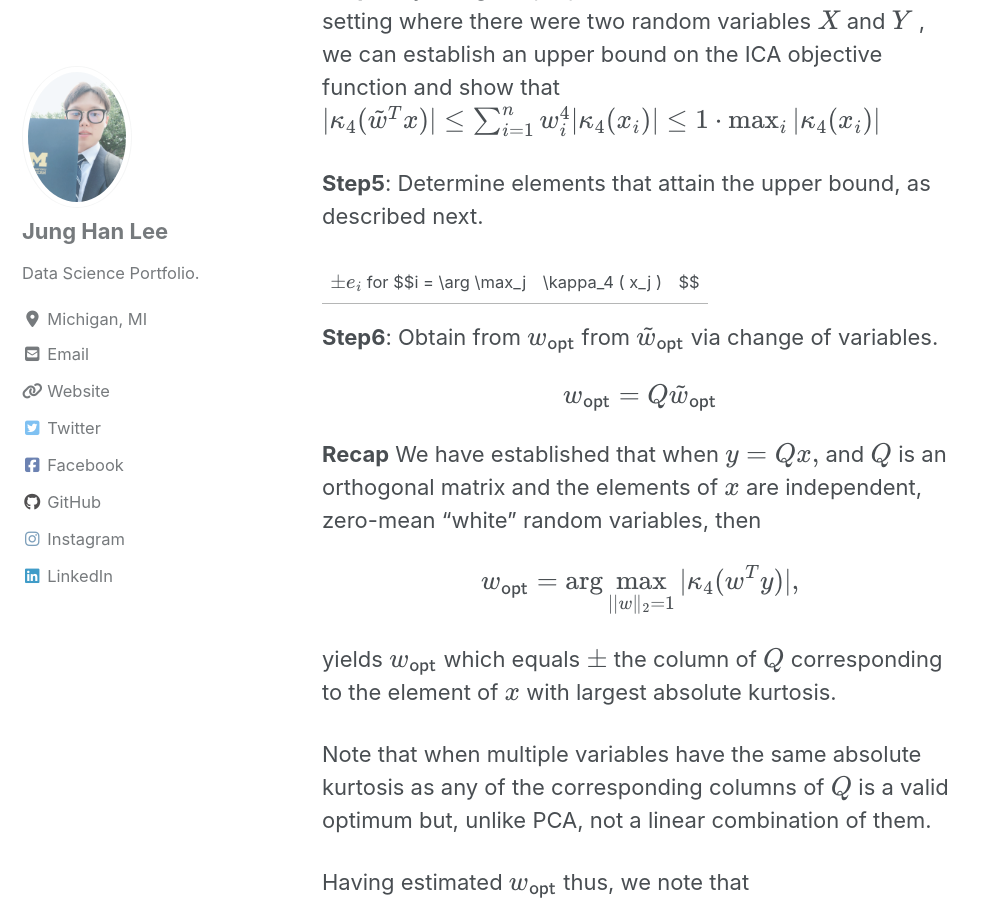
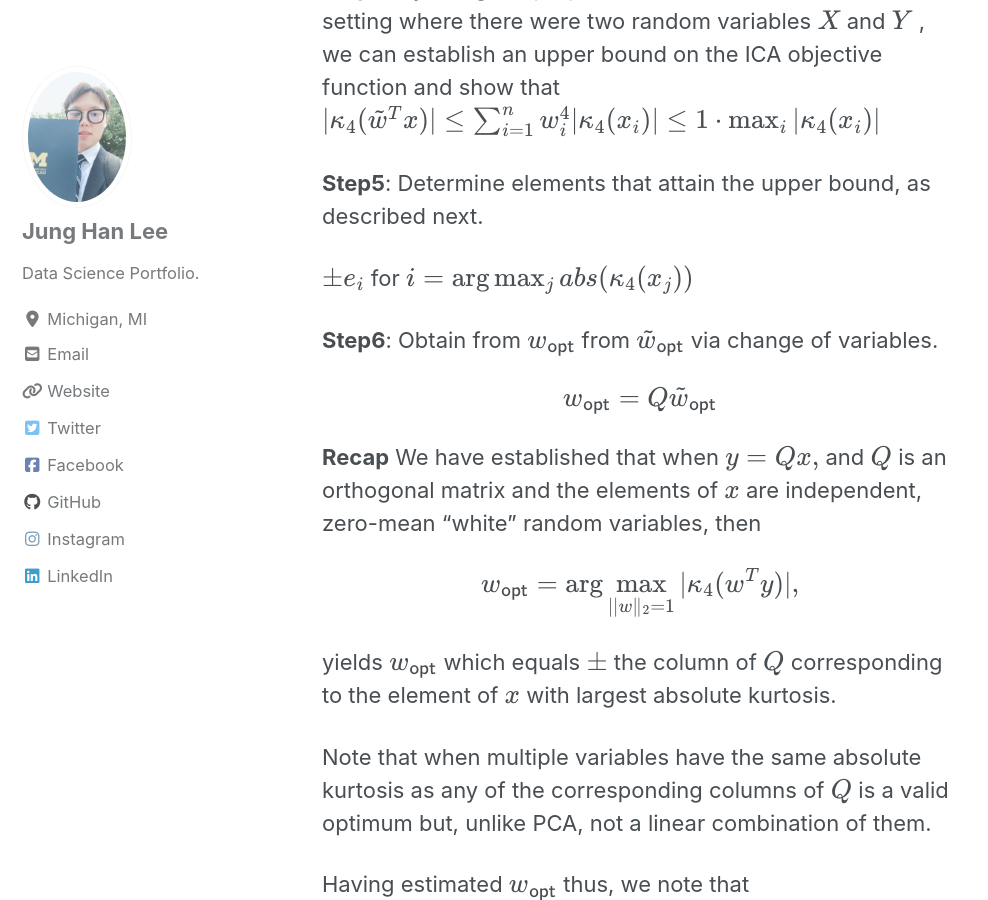
Before and after one commit to jung-han-lee/jung-han-lee.github.io, a Jekyll site: the page built from _posts/2020-01-23-ica.md, in a window 1280 px wide and 900 px high, scrolled down 6414 px. Shown: the whole window, without its empty margins (0-988 px from the left). Built offline with Jekyll 4.4.1, drawn with Linux system fonts in a browser that asks for light colours; cached includes are drawn as plain includes; nearby versions of some CDN libraries; formulas are drawn with MathJax 3.

Commit message:
new github

```diff
--- a/_posts/2020-01-23-ica.md
+++ b/_posts/2020-01-23-ica.md
@@ -172,7 +172,7 @@ $$|\kappa_4(\tilde{w}^T x)| \leq \sum_{i=1}^{n} w_i^4 |\kappa_4(x_i)| \leq 1 \cd
 
 **Step5**: Determine elements that attain the upper bound, as described next.
 
-$$\pm e_i$$ for $$i = \arg \max_j | \kappa_4 ( x_j )|$$
+$$\pm e_i$$ for $$i = \arg \max_j  abs(\kappa_4 ( x_j ))$$
 
 **Step6**: Obtain from  $$w_{\sf opt}$$  from  $$\tilde{w}_{\sf opt}$$ via change of variables.
 
```
